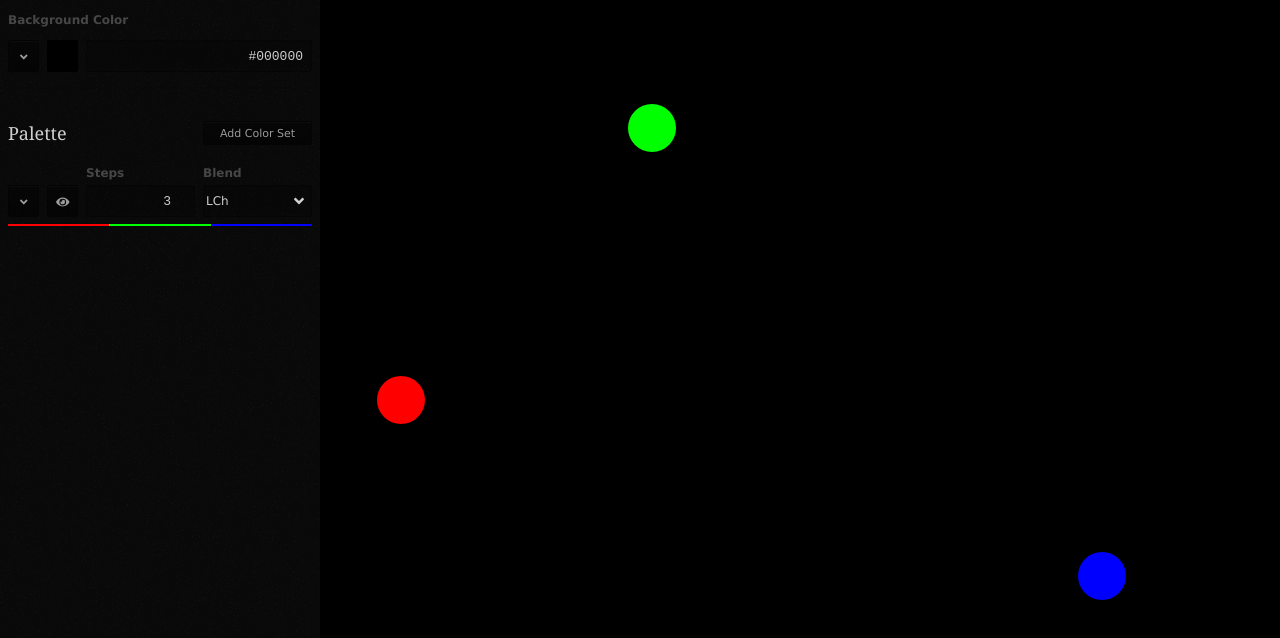
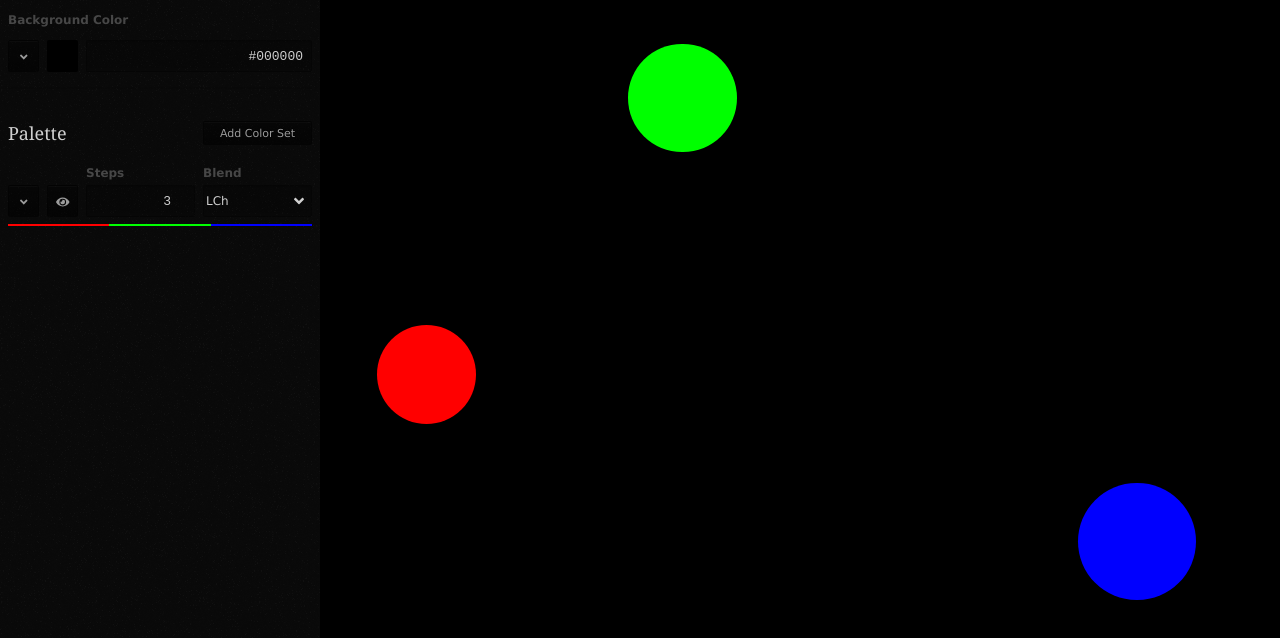
Before and after one commit to LoudBit/clutch, a Nuxt app: page / in a window 1280 px wide. Shown: the top 638 px of the page. Built offline with nearby package versions, Linux system fonts and the light colour scheme.

Commit message:
expand C to 150

```diff
--- a/components/Color.vue
+++ b/components/Color.vue
@@ -24,7 +24,7 @@
         <input v-model.number="l" type="number" min="0" max="100" step="0.001" />
       </div>
       <div class="ui column">
-        <input v-model.number="c" type="number" min="0" max="100" step="0.001" />
+        <input v-model.number="c" type="number" min="0" max="150" step="0.001" />
       </div>
       <div class="ui column">
         <input v-model.number="h" type="number" min="0" max="360" step="1" />
--- a/components/ColorDot.vue
+++ b/components/ColorDot.vue
@@ -22,8 +22,8 @@ export default {
         background: this.color.hex(),
         bottom: `${Math.abs(this.color.lch()[0]).toFixed(4)}%`,
         left: `${Math.abs((this.color.lch()[2] / 360) * 100).toFixed(6)}%`,
-        // padding: `${Math.abs(1 + this.color.lch()[1] / 50).toFixed(6)}em`,
-        padding: `1.5em`,
+        padding: `${Math.abs(1 + this.color.lch()[1] / 50).toFixed(6)}em`,
+        // padding: `1.5em`,
         margin: '0 0' + margin + margin
       }
     }
--- a/components/Lch2.vue
+++ b/components/Lch2.vue
@@ -11,9 +11,9 @@
       <div class="text-center">
         <label>C</label>
       </div>
-      <input :value="c" type="range" min="0" max="100" step="0.1" :style="gradients.c" @input="changeC" />
+      <input :value="c" type="range" min="0" max="150" step="0.1" :style="gradients.c" @input="changeC" />
     </div>
-    <input :value="c" type="number" min="0" max="100" step="0.1" class="span-2" @change="changeC" />
+    <input :value="c" type="number" min="0" max="150" step="0.1" class="span-2" @change="changeC" />
     <div class="ui slider slider-inner-grid span-6">
       <div class="text-center">
         <label>h</label>
```
